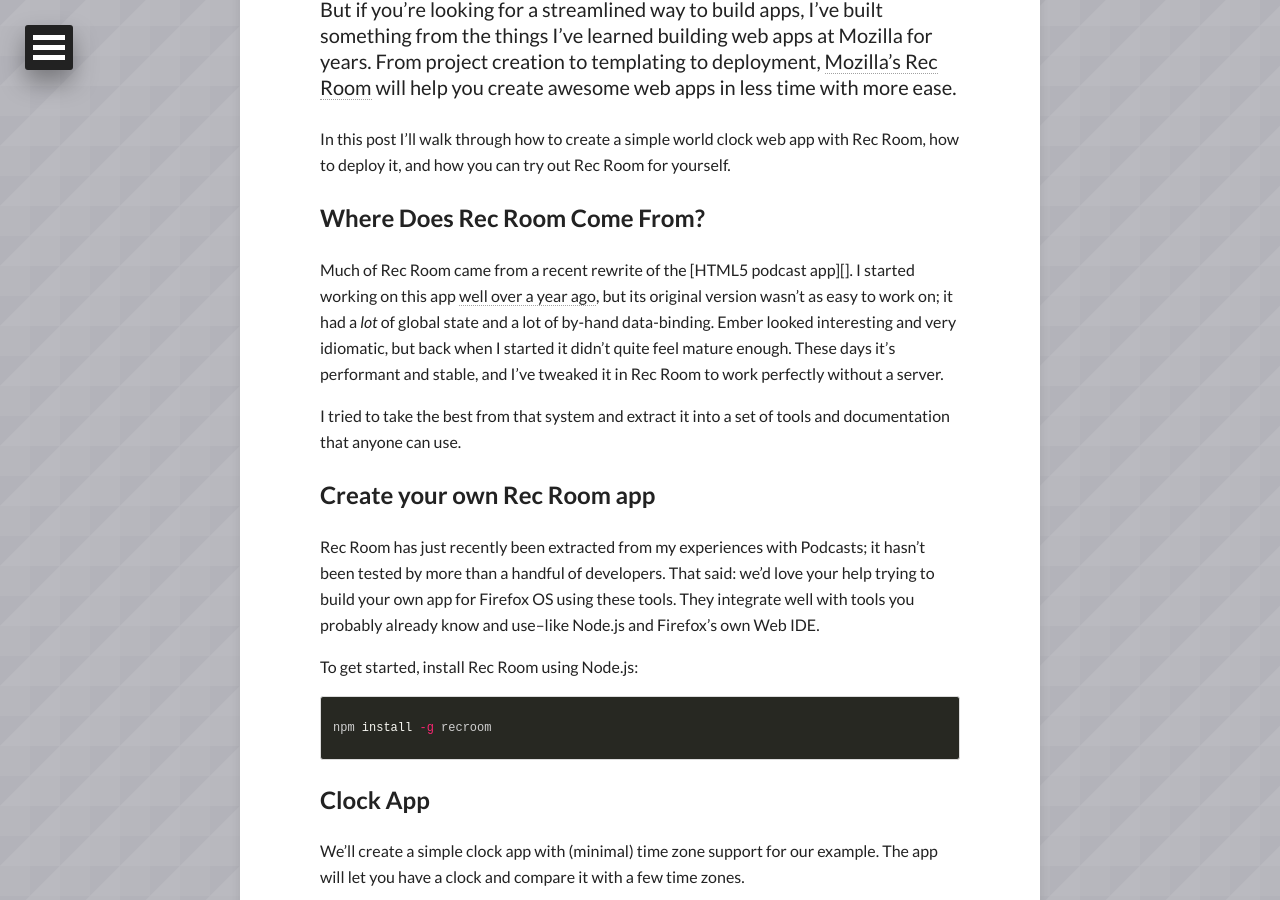
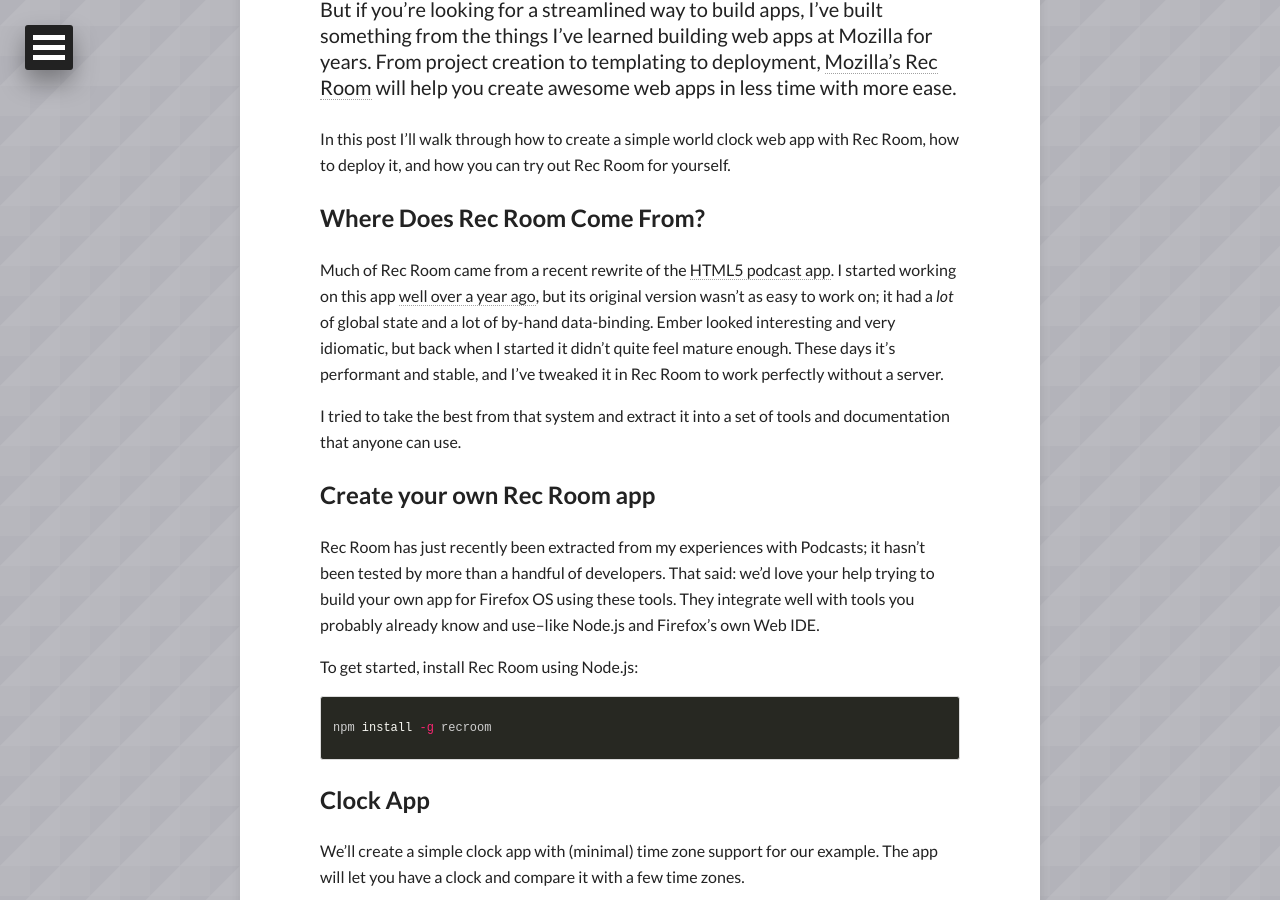
Before and after one commit to tofumatt/strongly-typed, a Jekyll site: the page built from _posts/2014-08-15-time-to-get-hacking.md, in a window 1280 px wide and 900 px high, scrolled down 694 px. Built offline with Jekyll 4.4.1, drawn with Linux system fonts in a browser that asks for light colours; nearby versions of some CDN libraries; some of the changed lines change nothing that is shown.

Commit message:
Fix link

```diff
--- a/_posts/2014-08-15-time-to-get-hacking.md
+++ b/_posts/2014-08-15-time-to-get-hacking.md
@@ -20,7 +20,7 @@
 
 I tried to take the best from that system and extract it into a set of tools and documentation that anyone can use.
 
-[HTML5 Podcasts app]: https://github.com/mozilla/high-fidelity/
+[HTML5 podcast app]: https://marketplace.firefox.com/app/podcasts
 [Mozilla's Rec Room]: https://github.com/mozilla/recroom
 [well over a year ago]: https://github.com/mozilla/high-fidelity/commit/6f023aa399b3d7b773d0f41c182d9f7b328a6184
 
```
